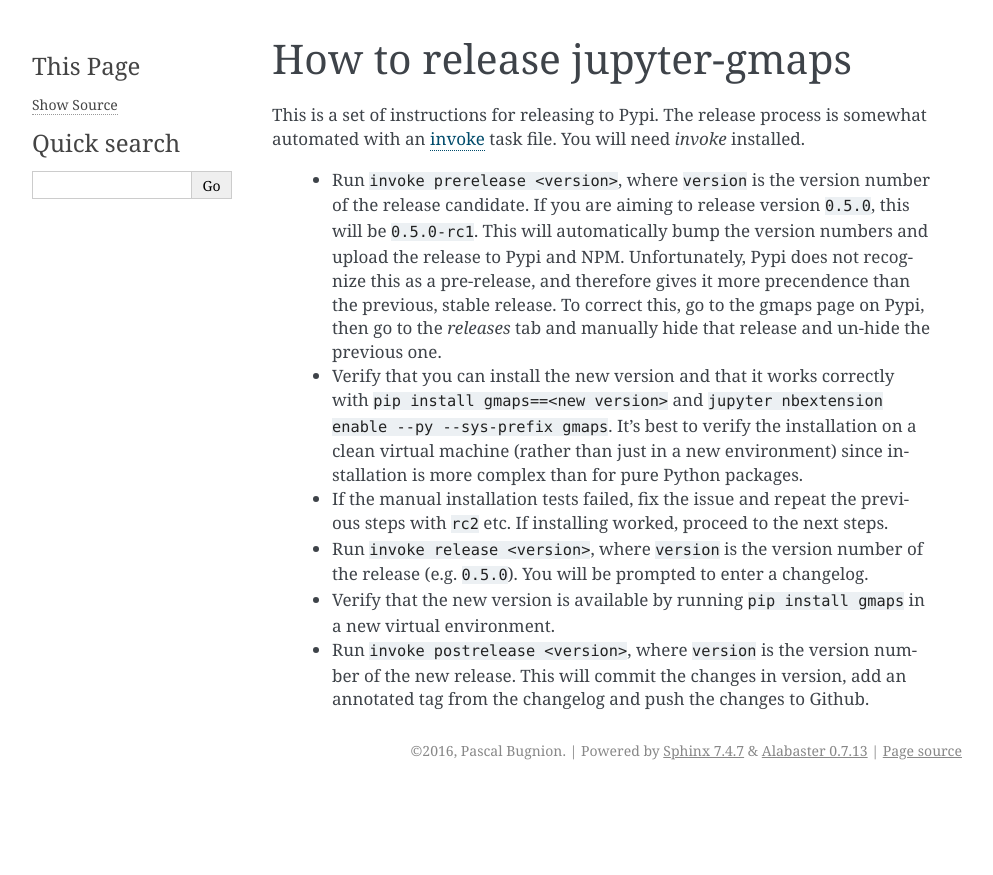
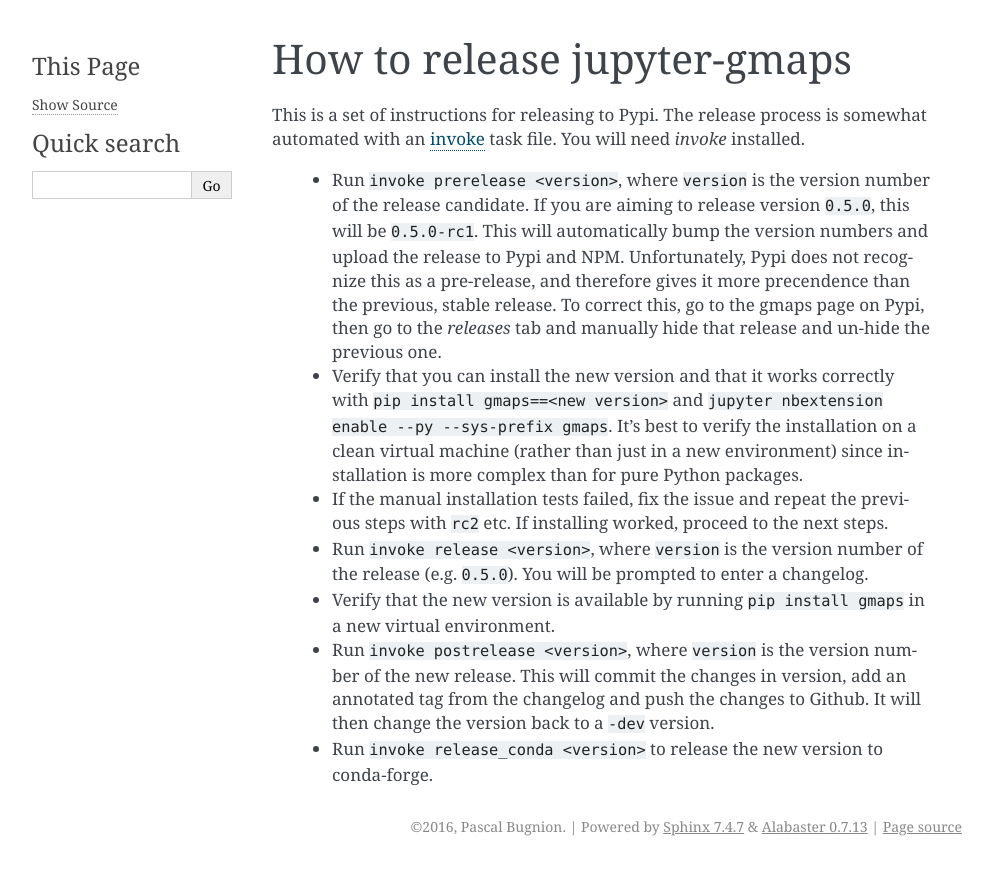
Before and after one commit to pbugnion/gmaps, a Sphinx documentation site: the page built from docs/source/how-to-release.rst, in a window 1280 px wide. Shown: the top 875 px of the page, without its empty margins (148-1141 px from the left). Built offline with Sphinx 7.4.7, drawn with Linux system fonts in a browser that asks for light colours.

Commit message:
Instructions on releasing a new version to conda-forge

```diff
--- a/docs/source/how-to-release.rst
+++ b/docs/source/how-to-release.rst
@@ -14,4 +14,6 @@
 
  - Verify that the new version is available by running ``pip install gmaps`` in a new virtual environment.
 
- - Run ``invoke postrelease <version>``, where ``version`` is the version number of the new release. This will commit the changes in version, add an annotated tag from the changelog and push the changes to Github.
+ - Run ``invoke postrelease <version>``, where ``version`` is the version number of the new release. This will commit the changes in version, add an annotated tag from the changelog and push the changes to Github. It will then change the version back to a ``-dev`` version.
+
+ - Run ``invoke release_conda <version>`` to release the new version to conda-forge.
```
